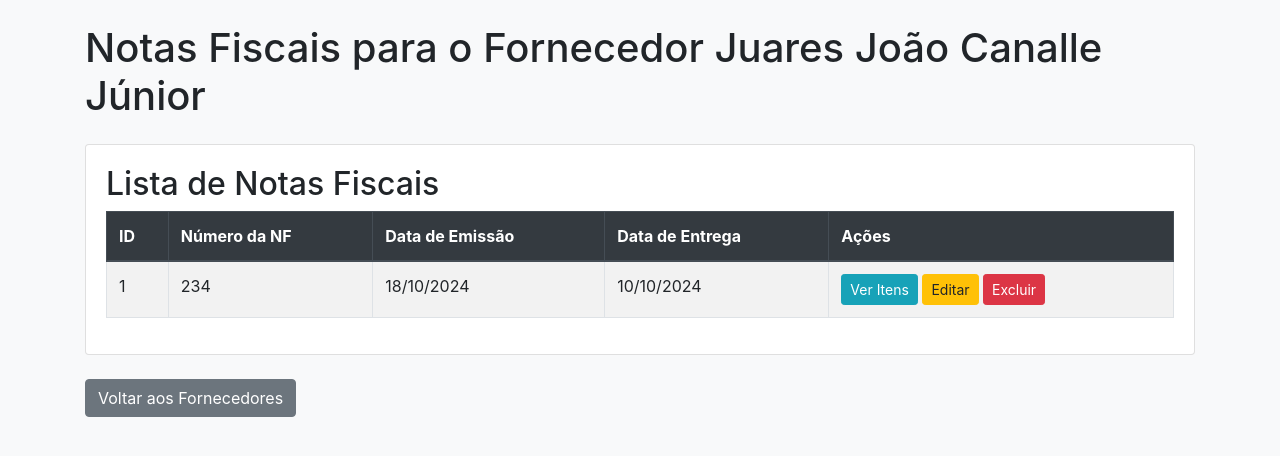
After one commit to juares3453/estoque, a Flask app: page /fornecedores/1/nfs in a window 1280 px wide. The commit adds this page. Shown: the top 456 px of the page. Run offline with Flask 3, Linux system fonts and the light colour scheme; the visitor is signed in with stand-in values (Sample User, id 1); data comes from the database, SQL or seed files in the repository; both versions use the stored data as it was after the commit; some libraries are stand-ins or nearby versions.

Commit message:
criação de páginas de fornecedores e nfs

```diff
--- a/app.py
+++ b/app.py
@@ -51,7 +51,33 @@
     email = db.Column(db.String(100), nullable=False)
 
     def __repr__(self):
-        return f"<Fornecedor {self.nome}>"
+        return f'<Fornecedor {self.nome}>'
+
+
+class NotaFiscal(db.Model):
+    id = db.Column(db.Integer, primary_key=True)
+    numero_nf = db.Column(db.String(20), nullable=False, unique=True)
+    data_emissao = db.Column(db.Date, nullable=False)
+    data_entrega = db.Column(db.Date, nullable=False)
+    fornecedor_id = db.Column(db.Integer, db.ForeignKey('fornecedor.id'), nullable=False)
+
+    fornecedor = db.relationship('Fornecedor', backref=db.backref('notas_fiscais', lazy=True))
+
+    def __repr__(self):
+        return f'<NotaFiscal {self.numero_nf}>'
+
+
+class ItemNotaFiscal(db.Model):
+    id = db.Column(db.Integer, primary_key=True)
+    descricao = db.Column(db.String(200), nullable=False)
+    quantidade = db.Column(db.Integer, nullable=False)
+    preco_unitario = db.Column(db.Float, nullable=False)
+    nota_fiscal_id = db.Column(db.Integer, db.ForeignKey('nota_fiscal.id'), nullable=False)
+
+    nota_fiscal = db.relationship('NotaFiscal', backref=db.backref('itens', lazy=True))
+
+    def __repr__(self):
+        return f'<ItemNotaFiscal {self.descricao}>'
 
 
 class LogMovimentacao(db.Model):
@@ -59,11 +85,13 @@
     usuario_id = db.Column(db.Integer, db.ForeignKey("usuario.id"), nullable=True)
     acao = db.Column(db.String(100), nullable=False)
     mercadoria_id = db.Column(db.Integer, db.ForeignKey("mercadoria.id"), nullable=True)
+    fornecedor_id = db.Column(db.Integer, db.ForeignKey("fornecedor.id"), nullable=True)
     descricao = db.Column(db.String(200), nullable=False)
     data_hora = db.Column(db.DateTime, default=datetime.utcnow)
 
     usuario = db.relationship("Usuario", backref=db.backref("logs", lazy=True))
     mercadoria = db.relationship("Mercadoria", backref=db.backref("logs", lazy=True))
+    fornecedor = db.relationship("Fornecedor", backref=db.backref("logs", lazy=True))
 
 
 # Inicializando o banco de dados
@@ -82,11 +110,12 @@
     return decorated_function
 
 
-def registrar_log(acao, descricao, mercadoria_id=None):
+def registrar_log(acao, descricao, mercadoria_id=None, fornecedor_id=None):
     log = LogMovimentacao(
         usuario_id=session.get("user_id"),
         acao=acao,
         mercadoria_id=mercadoria_id,
+        fornecedor_id=fornecedor_id,
         descricao=descricao,
     )
     db.session.add(log)
@@ -124,7 +153,7 @@
         registrar_log(
             "Inserção",
             f"Mercadoria '{nova_mercadoria.nome}' adicionada com quantidade {quantidade}.",
-            nova_mercadoria.id,
+            mercadoria_id=nova_mercadoria.id,
         )
         flash("Mercadoria adicionada com sucesso!", "success")
         return redirect(url_for("index"))
@@ -145,7 +174,7 @@
         registrar_log(
             "Edição",
             f"Mercadoria '{mercadoria.nome}' editada. Quantidade: {mercadoria.quantidade}.",
-            mercadoria.id,
+            mercadoria_id=mercadoria.id,
         )
         flash("Mercadoria editada com sucesso!", "success")
         return redirect(url_for("index"))
@@ -160,7 +189,7 @@
     db.session.delete(mercadoria)
     db.session.commit()
     registrar_log(
-        "Exclusão", f"Mercadoria '{mercadoria.nome}' excluída.", mercadoria.id
+        "Exclusão", f"Mercadoria '{mercadoria.nome}' excluída.", mercadoria_id=mercadoria.id
     )
     flash("Mercadoria excluída com sucesso!", "success")
     return redirect(url_for("index"))
@@ -194,53 +223,139 @@
 @app.route("/fornecedores", methods=["GET", "POST"])
 @login_required
 def gerenciar_fornecedores():
-    fornecedor_id = request.args.get("fornecedor_id")
+    fornecedor_id = request.args.get('fornecedor_id')
     fornecedor = Fornecedor.query.get(fornecedor_id) if fornecedor_id else None
 
-    if request.method == "POST":
+    if request.method == 'POST':
+        cnpj = request.form['cnpj']
+        nome = request.form['nome']
+        endereco = request.form['endereco']
+        telefone = request.form['telefone']
+        email = request.form['email']
+
         if fornecedor:  # Editando fornecedor
-            fornecedor.cnpj = request.form["cnpj"]
-            fornecedor.nome = request.form["nome"]
-            fornecedor.endereco = request.form["endereco"]
-            fornecedor.telefone = request.form["telefone"]
-            fornecedor.email = request.form["email"]
+            fornecedor_existente = Fornecedor.query.filter(
+                Fornecedor.cnpj == cnpj,
+                Fornecedor.id != fornecedor.id
+            ).first()
+            if fornecedor_existente:
+                flash('Já existe um fornecedor com esse CNPJ!', 'error')
+                return redirect(url_for('gerenciar_fornecedores', fornecedor_id=fornecedor.id))
+
+            fornecedor.cnpj = cnpj
+            fornecedor.nome = nome
+            fornecedor.endereco = endereco
+            fornecedor.telefone = telefone
+            fornecedor.email = email
             db.session.commit()
-            flash("Fornecedor editado com sucesso!", "success")
+            registrar_log(
+                "Edição Fornecedor",
+                f"Fornecedor '{fornecedor.nome}' editado.",
+                fornecedor_id=fornecedor.id,
+            )
+            flash('Fornecedor editado com sucesso!', 'success')
         else:  # Novo fornecedor
-            cnpj = request.form["cnpj"]
-            nome = request.form["nome"]
-            endereco = request.form["endereco"]
-            telefone = request.form["telefone"]
-            email = request.form["email"]
-
             fornecedor_existente = Fornecedor.query.filter_by(cnpj=cnpj).first()
             if fornecedor_existente:
-                flash("Já existe um fornecedor com esse CNPJ!", "error")
-                return redirect(url_for("gerenciar_fornecedores"))
+                flash('Já existe um fornecedor com esse CNPJ!', 'error')
+                return redirect(url_for('gerenciar_fornecedores'))
 
             novo_fornecedor = Fornecedor(
-                cnpj=cnpj, nome=nome, endereco=endereco, telefone=telefone, email=email
+                cnpj=cnpj,
+                nome=nome,
+                endereco=endereco,
+                telefone=telefone,
+                email=email
             )
             db.session.add(novo_fornecedor)
             db.session.commit()
-            flash("Fornecedor adicionado com sucesso!", "success")
+            registrar_log(
+                "Inserção Fornecedor",
+                f"Fornecedor '{novo_fornecedor.nome}' adicionado.",
+                fornecedor_id=novo_fornecedor.id,
+            )
+            flash('Fornecedor adicionado com sucesso!', 'success')
 
-        return redirect(url_for("gerenciar_fornecedores"))
+        return redirect(url_for('gerenciar_fornecedores'))
 
     fornecedores = Fornecedor.query.all()
-    return render_template(
-        "fornecedor.html", fornecedores=fornecedores, fornecedor=fornecedor
-    )
+    return render_template('fornecedor.html', fornecedores=fornecedores, fornecedor=fornecedor)
 
 
-@app.route("/excluir_fornecedor/<int:id>")
+@app.route('/excluir_fornecedor/<int:id>')
 @login_required
 def excluir_fornecedor(id):
     fornecedor = Fornecedor.query.get_or_404(id)
     db.session.delete(fornecedor)
     db.session.commit()
-    flash("Fornecedor excluído com sucesso!", "success")
-    return redirect(url_for("gerenciar_fornecedores"))
+    registrar_log(
+        "Exclusão Fornecedor",
+        f"Fornecedor '{fornecedor.nome}' excluído.",
+        fornecedor_id=fornecedor.id,
+    )
+    flash('Fornecedor excluído com sucesso!', 'success')
+    return redirect(url_for('gerenciar_fornecedores'))
+
+
+@app.route("/fornecedores/<int:fornecedor_id>/nova_nf", methods=["GET", "POST"])
+@login_required
+def criar_nota_fiscal(fornecedor_id):
+    fornecedor = Fornecedor.query.get_or_404(fornecedor_id)
+
+    if request.method == "POST":
+        numero_nf = request.form['numero_nf']
+        data_emissao = request.form['data_emissao']
+        data_entrega = request.form['data_entrega']
+
+        # Verificar duplicidade de número de NF
+        nota_existente = NotaFiscal.query.filter_by(numero_nf=numero_nf).first()
+        if nota_existente:
+            flash('Já existe uma Nota Fiscal com esse número!', 'error')
+            return redirect(url_for('criar_nota_fiscal', fornecedor_id=fornecedor_id))
+
+        nova_nf = NotaFiscal(
+            numero_nf=numero_nf,
+            data_emissao=datetime.strptime(data_emissao, "%Y-%m-%d").date(),
+            data_entrega=datetime.strptime(data_entrega, "%Y-%m-%d").date(),
+            fornecedor_id=fornecedor.id
+        )
+        db.session.add(nova_nf)
+        db.session.commit()
+        flash('Nota Fiscal criada com sucesso!', 'success')
+        return redirect(url_for('listar_notas_fiscais', fornecedor_id=fornecedor.id))
+
+    return render_template("nova_nf.html", fornecedor=fornecedor)
+
+
+@app.route("/fornecedores/<int:fornecedor_id>/nfs")
+@login_required
+def listar_notas_fiscais(fornecedor_id):
+    fornecedor = Fornecedor.query.get_or_404(fornecedor_id)
+    notas_fiscais = NotaFiscal.query.filter_by(fornecedor_id=fornecedor.id).all()
+    return render_template("listar_nfs.html", fornecedor=fornecedor, notas_fiscais=notas_fiscais)
+
+
+@app.route("/nota_fiscal/<int:nf_id>", methods=["GET", "POST"])
+@login_required
+def detalhar_nota_fiscal(nf_id):
+    nota_fiscal = NotaFiscal.query.get_or_404(nf_id)
+
+    if request.method == "POST":
+        descricao = request.form['descricao']
+        quantidade = int(request.form['quantidade'])
+        preco_unitario = float(request.form['preco_unitario'])
+
+        novo_item = ItemNotaFiscal(
+            descricao=descricao,
+            quantidade=quantidade,
+            preco_unitario=preco_unitario,
+            nota_fiscal_id=nota_fiscal.id
+        )
+        db.session.add(novo_item)
+        db.session.commit()
+        flash('Item adicionado à Nota Fiscal com sucesso!', 'success')
+
+    return render_template("detalhar_nf.html", nota_fiscal=nota_fiscal)
 
 
 @app.route("/login", methods=["GET", "POST"])
--- /dev/null
+++ b/templates/listar_nfs.html
@@ -0,0 +1,73 @@
+<!DOCTYPE html>
+<html lang="pt-br">
+  <head>
+    <title>Notas Fiscais do Fornecedor</title>
+    <link
+      href="https://maxcdn.bootstrapcdn.com/bootstrap/4.5.2/css/bootstrap.min.css"
+      rel="stylesheet"
+    />
+  </head>
+  <body class="bg-light">
+    <div class="container mt-4">
+      <h1 class="mb-4">
+        Notas Fiscais para o Fornecedor {{ fornecedor.nome }}
+      </h1>
+
+      <div class="card">
+        <div class="card-body">
+          <h2>Lista de Notas Fiscais</h2>
+          <table class="table table-bordered table-striped">
+            <thead class="thead-dark">
+              <tr>
+                <th>ID</th>
+                <th>Número da NF</th>
+                <th>Data de Emissão</th>
+                <th>Data de Entrega</th>
+                <th>Ações</th>
+              </tr>
+            </thead>
+            <tbody>
+              {% for nf in notas_fiscais %}
+              <tr>
+                <td>{{ nf.id }}</td>
+                <td>{{ nf.numero_nf }}</td>
+                <td>{{ nf.data_emissao.strftime('%d/%m/%Y') }}</td>
+                <td>{{ nf.data_entrega.strftime('%d/%m/%Y') }}</td>
+                <td>
+                  <a
+                    href="{{ url_for('detalhar_nota_fiscal', nf_id=nf.id) }}"
+                    class="btn btn-info btn-sm"
+                    >Ver Itens</a
+                  >
+                  <a
+                    href="{{ url_for('editar_nota_fiscal', nf_id=nf.id) }}"
+                    class="btn btn-warning btn-sm"
+                    >Editar</a
+                  >
+                  <a
+                    href="{{ url_for('excluir_nota_fiscal', nf_id=nf.id) }}"
+                    class="btn btn-danger btn-sm"
+                    >Excluir</a
+                  >
+                </td>
+              </tr>
+              {% else %}
+              <tr>
+                <td colspan="5" class="text-center">
+                  Nenhuma Nota Fiscal cadastrada para este fornecedor.
+                </td>
+              </tr>
+              {% endfor %}
+            </tbody>
+          </table>
+        </div>
+      </div>
+
+      <a
+        href="{{ url_for('gerenciar_fornecedores') }}"
+        class="btn btn-secondary mt-4"
+        >Voltar aos Fornecedores</a
+      >
+    </div>
+  </body>
+</html>
```
Also changed, not shown: templates/detalhar_nf.html (added, +91 -0 lines), templates/fornecedor.html (+93 -29 lines), templates/movimentacoes.html (+10 -6 lines), templates/nova_nf.html (added, +54 -0 lines), instance/estoque.db.
